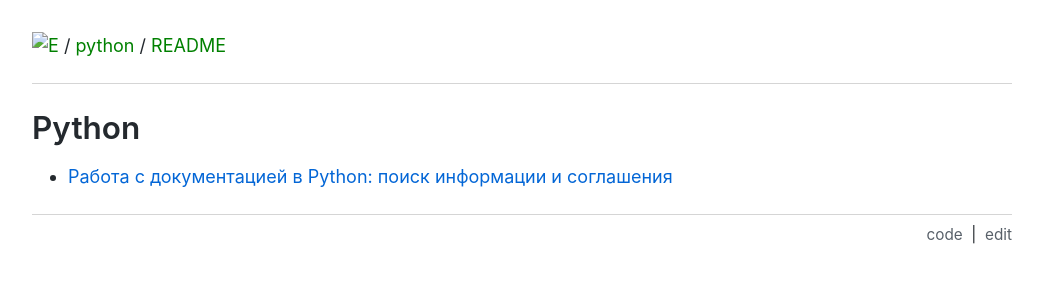
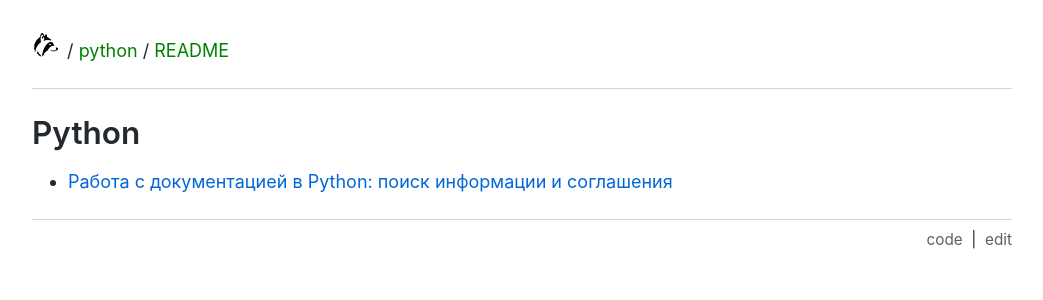
Before and after one commit to olexsyn/ITNote, a Jekyll site: the page built from python/README.md, in a window 1280 px wide. Shown: the top 300 px of the page, without its empty margins (118-1161 px from the left). Built offline with Jekyll 4.4.1, drawn with Linux system fonts in a browser that asks for light colours; our own code applies the rules of GitHub Pages for plain Markdown files.

Commit message:
Update default.html

```diff
--- a/_layouts/default.html
+++ b/_layouts/default.html
@@ -16,7 +16,7 @@
   <div class="breadcr"><p>
   {% for item in arr_pages %}
     {% if item == '' %}
-      <a href="{{ site.baseurl }}"><img src="i/enote_25.png" alt="E"/></a>
+      <a href="{{ site.baseurl }}"><img src="{{ site.baseurl }}/i/enote_25.png" alt="E"/></a>
       {% assign full_url = full_url | append: site.baseurl %}
     {% else %}
       {% assign full_url = full_url | append: "/" %}
```
